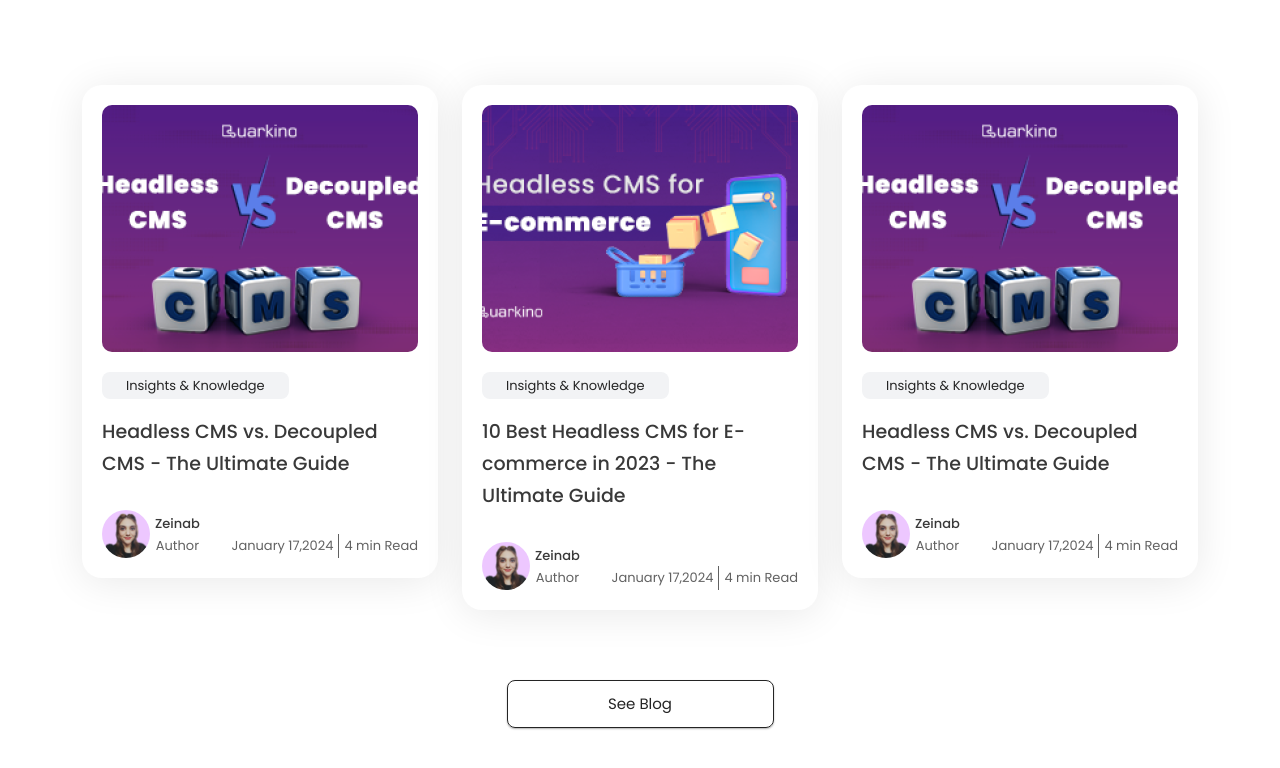
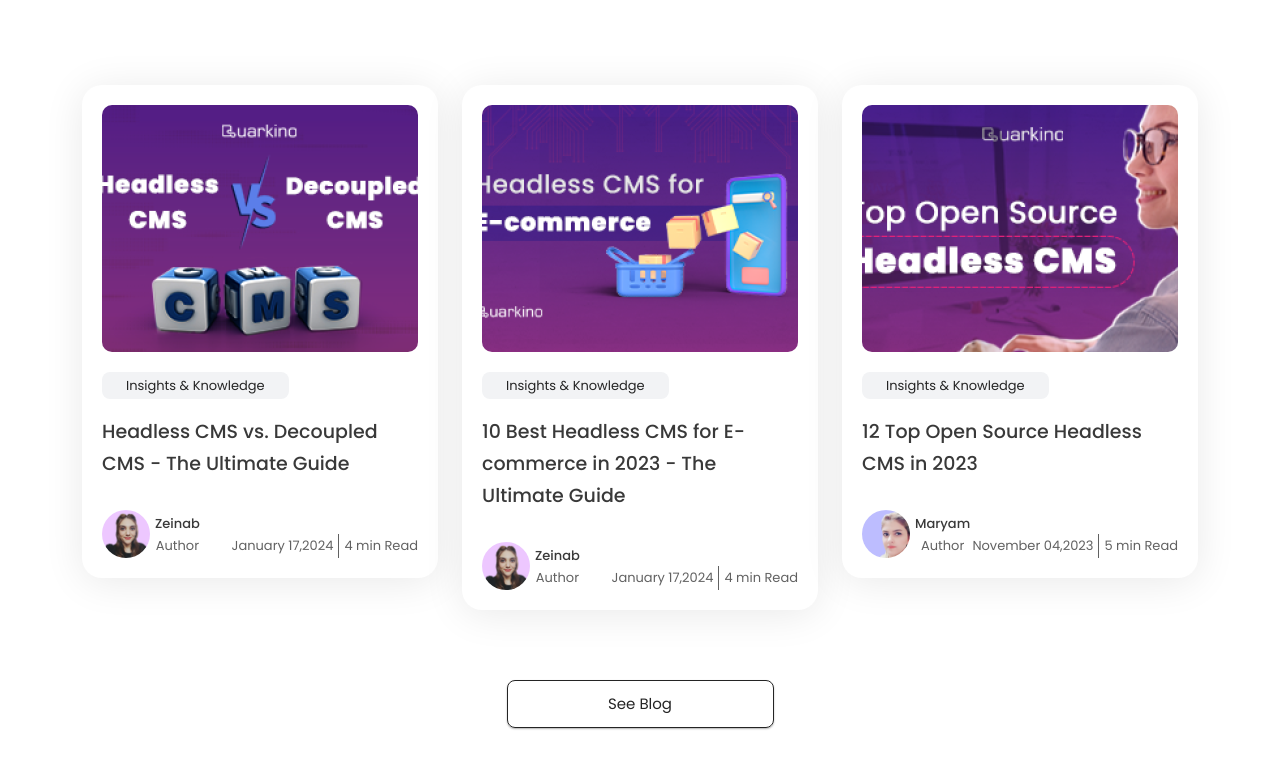
Before and after one commit to pouria-mobaraki/Quarkino, a plain HTML site: page index.html in a window 1280 px wide. Shown: the part 4102-4870 px from the top of the page. Drawn offline with nearby package versions, Linux system fonts and the light colour scheme.

Commit message:
add style to part7 and completed this part and update photos

```diff
--- a/index.html
+++ b/index.html
@@ -985,24 +985,24 @@ rel="stylesheet">
                         <div class="col-lg-4">
                             <div class="latest-article__card">
                                 <div class="latest-article__card-img">
-                                    <img src="img/home/latest1.png" alt="">
+                                    <img src="img/home/latest3.png" alt="">
                                 </div>
                                 <div class="latest-article__card-info">
                                     <div class="latest-article__card-tag"><span> Insights & Knowledge </span></div>
-                                    <div class="latest-article__card-title"><h6>Headless CMS vs. Decoupled CMS - The Ultimate Guide</h6></div>
+                                    <div class="latest-article__card-title"><h6>12 Top Open Source Headless CMS in 2023</h6></div>
                                     <div class="latest-article__card-profile">
                                         <div class="latest-article__card-profile_left">
                                             <div class="card-profile-left__img">
-                                                <img src="img/home/author1.png" alt="">
+                                                <img src="img/home/author2.png" alt="">
                                             </div>
                                             <div class="card-profile-left__name">
-                                                <span class="card-profile-left__name-firstName">Zeinab</span>
+                                                <span class="card-profile-left__name-firstName">Maryam</span>
                                                 <span class="card-profile-left__name-career">Author</span>
                                             </div>
                                         </div>
                                         <div class="latest-article__card-profile-right">
-                                            <span class="latest-article__card-profile-right__date">January 17,2024</span>
-                                            <span class="latest-article__card-profile-right__time">4 min Read</span>
+                                            <span class="latest-article__card-profile-right__date">November 04,2023</span>
+                                            <span class="latest-article__card-profile-right__time">5 min Read</span>
                                         </div>
                                     </div>
                                 </div>
```
